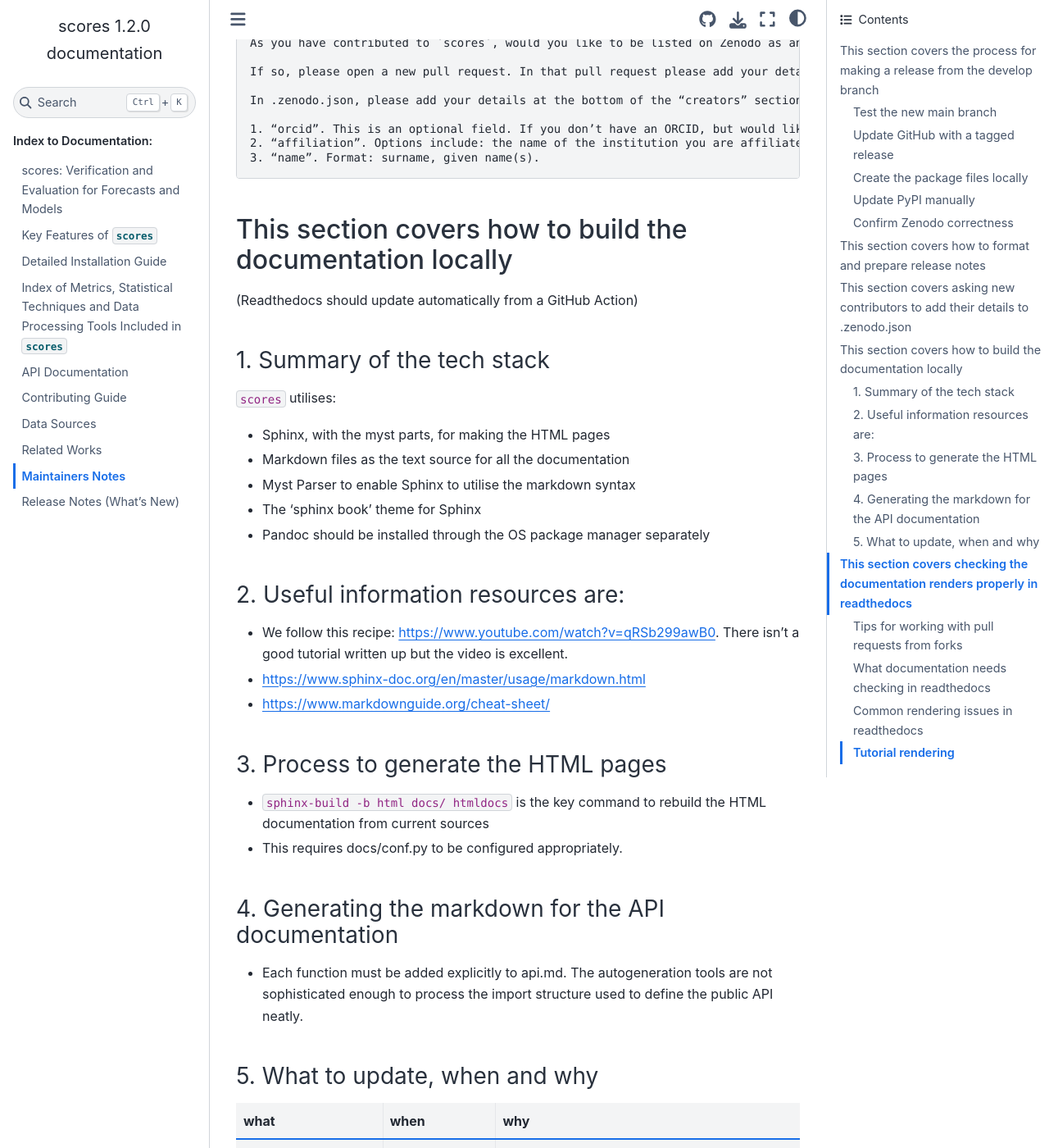
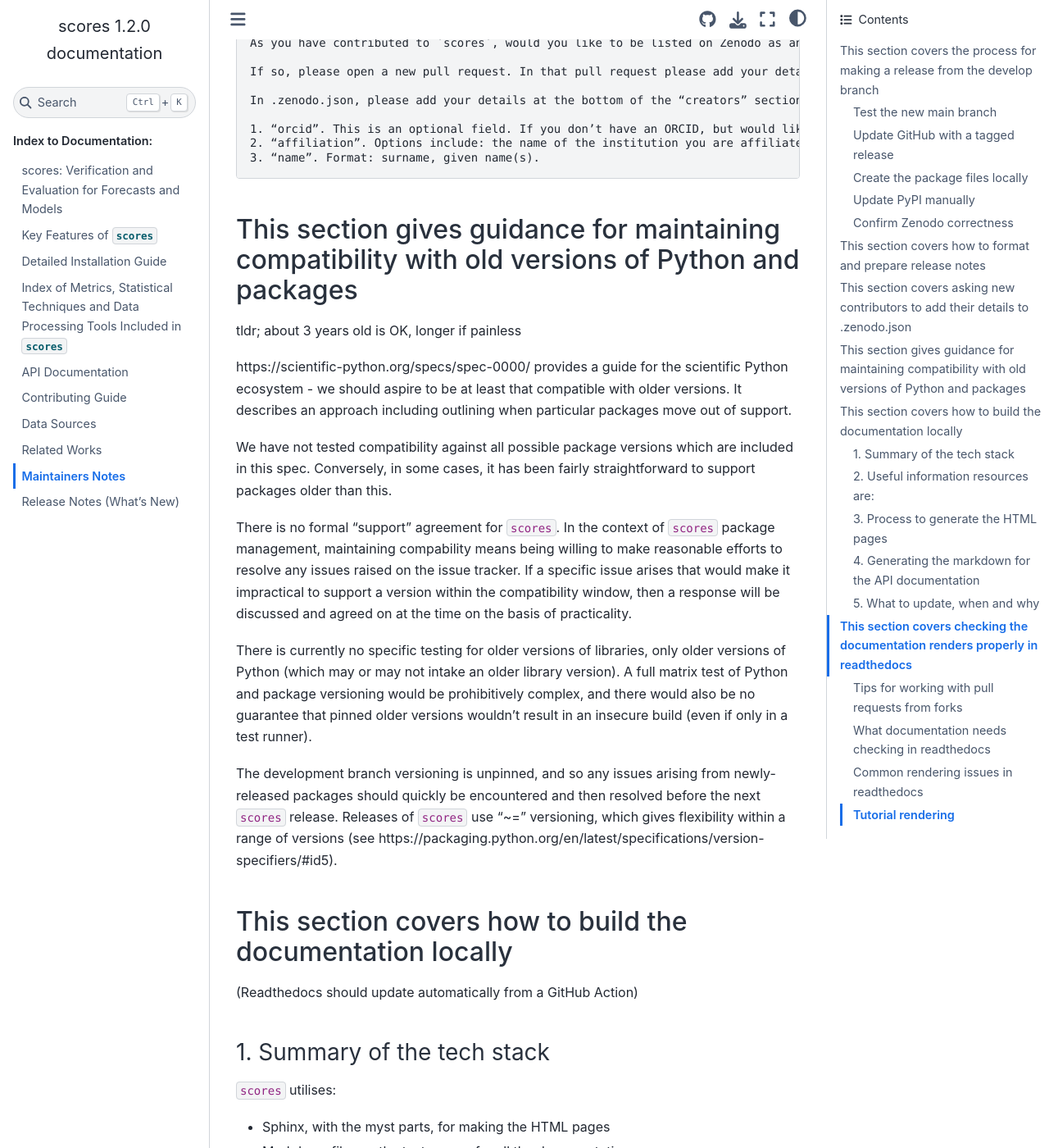
Before and after one commit to nci/scores, a Sphinx documentation site: the page built from docs/maintainer.md, in a window 1280 px wide and 1400 px high, scrolled down 2716 px. Shown: the whole window at 82% size. Built offline with Sphinx 7.4.7 and the Sphinx Book theme 1.1.4, drawn with Linux system fonts in a browser that asks for light colours; pages that are not in the unit, such as notebooks, are missing from menus.

Commit message:
Add comments on version compatbility to the maintainers guide

````diff
--- a/docs/maintainer.md
+++ b/docs/maintainer.md
@@ -96,6 +96,20 @@ In .zenodo.json, please add your details at the bottom of the “creators” sec
 3. “name”. Format: surname, given name(s).
 ```
 
+## This section gives guidance for maintaining compatibility with old versions of Python and packages
+
+tldr; about 3 years old is OK, longer if painless
+
+https://scientific-python.org/specs/spec-0000/ provides a guide for the scientific Python ecosystem - we should aspire to be at least that compatible with older versions. It describes an approach including outlining when particular packages move out of support.
+
+We have not tested compatibility against all possible package versions which are included in this spec. Conversely, in some cases, it has been fairly straightforward to support packages older than this.
+
+There is no formal "support" agreement for `scores`. In the context of `scores` package management, maintaining compability means being willing to make reasonable efforts to resolve any issues raised on the issue tracker. If a specific issue arises that would make it impractical to support a version within the compatibility window, then a response will be discussed and agreed on at the time on the basis of practicality.
+
+There is currently no specific testing for older versions of libraries, only older versions of Python (which may or may not intake an older library version). A full matrix test of Python and package versioning would be prohibitively complex, and there would also be no guarantee that pinned older versions wouldn't result in an insecure build (even if only in a test runner).
+
+The development branch versioning is unpinned, and so any issues arising from newly-released packages should quickly be encountered and then resolved before the next `scores` release. Releases of `scores` use "~=" versioning, which gives flexibility within a range of versions (see https://packaging.python.org/en/latest/specifications/version-specifiers/#id5).
+
 ## This section covers how to build the documentation locally
 (Readthedocs should update automatically from a GitHub Action)
 
````
